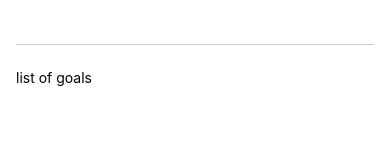
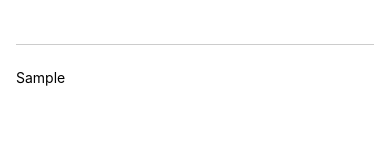
Before and after one commit to muhammadhamza23/ReactNative, a React Native app in the folder my-goals/: screen / in a window 390 px wide. Both pictures are taken after typing "Sample" into the empty fields and a click on the button "ADD GOAL". Shown: the part 134-293 px from the top of the page. Built offline with nearby package versions, Linux system fonts and the light colour scheme.

Commit message:
updated goal list dynamically
23

```diff
--- a/my-goals/App.js
+++ b/my-goals/App.js
@@ -26,13 +26,14 @@ import { StyleSheet, Text, View, Button, TextInput } from "react-native";
 
 export default function App() {
   const [enteredGoalText, setEnteredGoalText] = useState("");
+  const [courseGoals, setCourseGoals] = useState([]);
 
   function goalInputHandler(enteredText) {
     setEnteredGoalText(enteredText);
   }
 
   function addGoalHandler() {
-    console.log(enteredGoalText);
+    setCourseGoals((currentGoals) => [...currentGoals, enteredGoalText]);
   }
 
   return (
@@ -46,7 +47,9 @@ export default function App() {
         <Button title="Add Goal" onPress={addGoalHandler} />
       </View>
       <View style={styles.goalsContainer}>
-        <Text>list of goals</Text>
+        {courseGoals.map((goal) => (
+          <Text key={goal}>{goal}</Text>
+        ))}
       </View>
     </View>
   );
```
